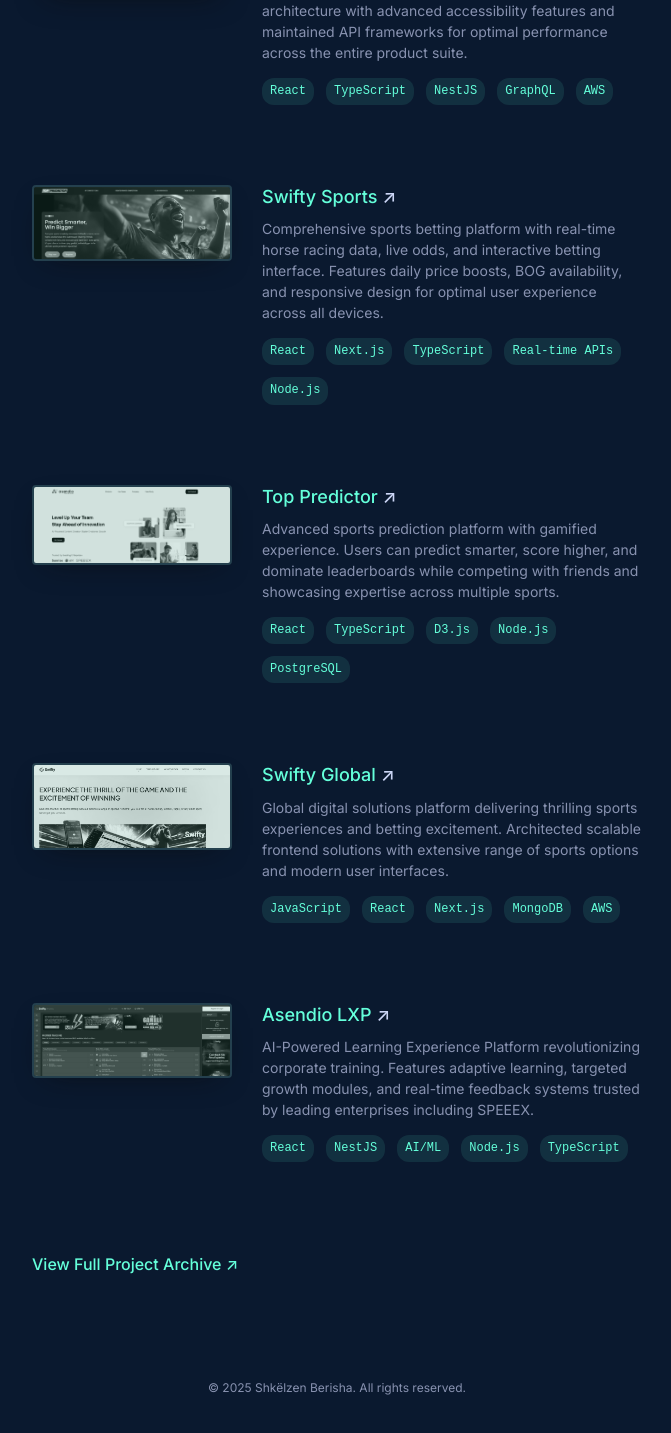
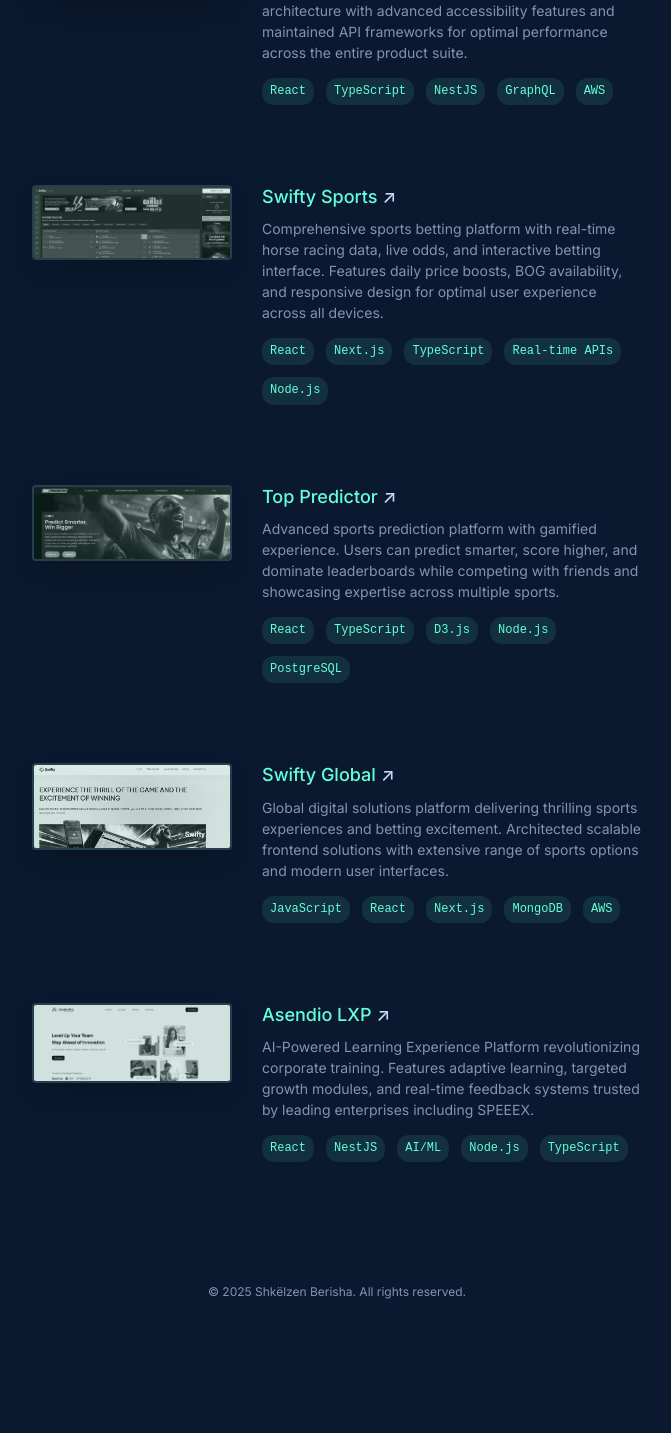
Before and after one commit to Shk3lzen/portfolio, a React (Create React App) app: page / in a window 1280 px wide. Shown: the part 1573-3006 px from the top of the page, without its empty margins (548-1219 px from the left). Built offline with nearby package versions, Linux system fonts and the light colour scheme; a web font is replaced by a local one.

Commit message:
Update portfolio content

```diff
--- a/src/App.tsx
+++ b/src/App.tsx
@@ -232,7 +232,7 @@
                   </TechList>
                 </ProjectContent>
                 <ProjectImage>
-                  <img src="/ba.png" alt="Swifty Sports betting interface with horse racing odds and live data" />
+                  <img src="/b.png" alt="Swifty Sports betting interface with horse racing odds and live data" />
                 </ProjectImage>
               </ProjectItem>
 
@@ -254,7 +254,7 @@
                   </TechList>
                 </ProjectContent>
                 <ProjectImage>
-                  <img src="/d.png" alt="Top Predictor sports prediction interface with leaderboards and competitions" />
+                  <img src="/ba.png" alt="Top Predictor sports prediction interface with leaderboards and competitions" />
                 </ProjectImage>
               </ProjectItem>
 
@@ -298,14 +298,14 @@
                   </TechList>
                 </ProjectContent>
                 <ProjectImage>
-                  <img src="/b.png" alt="Asendio LXP learning platform interface with AI-powered content creation" />
+                  <img src="/d.png" alt="Asendio LXP learning platform interface with AI-powered content creation" />
                 </ProjectImage>
               </ProjectItem>
             </ProjectsSection>
 
-            <ViewArchiveLink href="/archive" target="_blank">
+            {/* <ViewArchiveLink href="/archive" target="_blank">
               View Full Project Archive ↗
-            </ViewArchiveLink>
+            </ViewArchiveLink> */}
 
             <Copyright>
               © 2025 Shkëlzen Berisha. All rights reserved.
```
